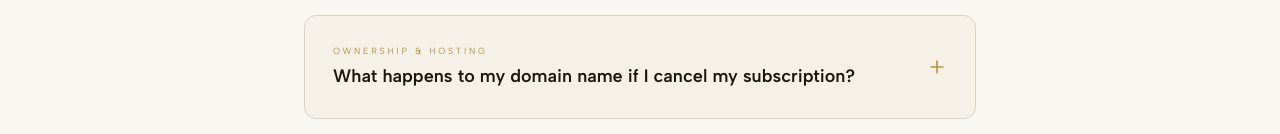
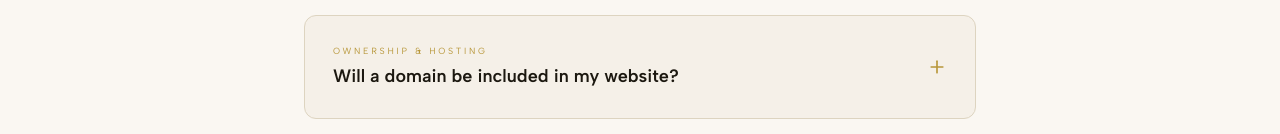
Before and after one commit to abdulemoh/basirah-designs-replit, a React (Vite) app: page /faq in a window 1280 px wide. Shown: the part 771-905 px from the top of the page. Built offline with nearby package versions, Linux system fonts and the light colour scheme; no server answers.

Commit message:
File changes

```diff
--- a/src/components/landing/FAQSection.jsx
+++ b/src/components/landing/FAQSection.jsx
@@ -7,6 +7,10 @@ const FAQS = [
   {
     q: "Do I get to own the website, and why not?",
     a: "No — we handle it all for you and save you the headache. Because your website is built on and tied to our managed hosting infrastructure, the design and code are maintained as part of your subscription rather than handed over as a separate asset. This is what lets us keep everything secure, updated, and online with no work on your end — the infrastructure, hosting, and ongoing upkeep are all included."
+  },
+  {
+    q: "Will a domain be included in my website?",
+    a: "No, a domain is not included. It is for you to decide your domain name and what you want it to be. You can find domains online for as little as a dollar a month. Once you have one, we will ask you for the information of your domain so we can connect it to your website."
   },
   {
     q: "What is in my monthly maintenance plan?",
--- a/src/pages/FAQ.jsx
+++ b/src/pages/FAQ.jsx
@@ -15,6 +15,11 @@ const FAQS = [
     category: "Ownership & Hosting",
     q: "Am I able to get a refund if I don't want the website?",
     a: "No, you cannot get a refund. Because each website is custom-built to your specifications from the start, the work performed cannot be undone, and all sales are final."
+  },
+  {
+    category: "Ownership & Hosting",
+    q: "Will a domain be included in my website?",
+    a: "No, a domain is not included. It is for you to decide your domain name and what you want it to be. You can find domains online for as little as a dollar a month. Once you have one, we will ask you for the information of your domain so we can connect it to your website."
   },
   {
     category: "Ownership & Hosting",
```
